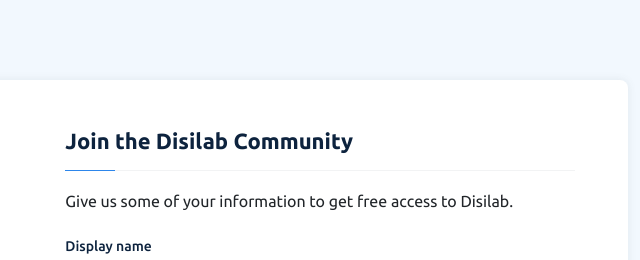
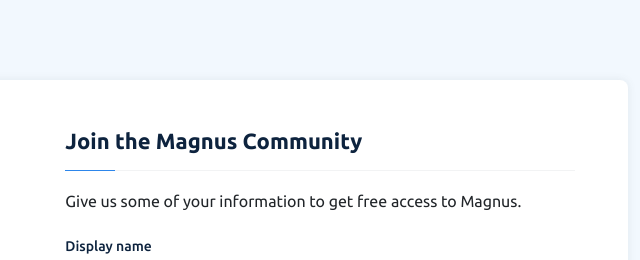
Before and after one commit to jishnukm9/magnusforumfrontend, a website: page signup.html in a window 1280 px wide. Shown: the top 260 px of the page, 640-1280 px from the left. Drawn offline with Linux system fonts and the light colour scheme; files that its build step writes are made by us from their sources.

Commit message:
modified sign up

```diff
--- a/signup.html
+++ b/signup.html
@@ -52,9 +52,9 @@
                 <div class="col-lg-5 mx-auto">
                     <div class="form-action-wrapper py-5">
                         <div class="form-group">
-                            <h3 class="fs-22 pb-3 fw-bold">Join the Disilab Community</h3>
+                            <h3 class="fs-22 pb-3 fw-bold">Join the Magnus Community</h3>
                             <div class="divider"><span></span></div>
-                            <p class="pt-3">Give us some of your information to get free access to Disilab.</p>
+                            <p class="pt-3">Give us some of your information to get free access to Magnus.</p>
                         </div>
                         <div class="form-group">
                             <label class="fs-14 text-black fw-medium lh-18 mb-2">Display name</label>
```
